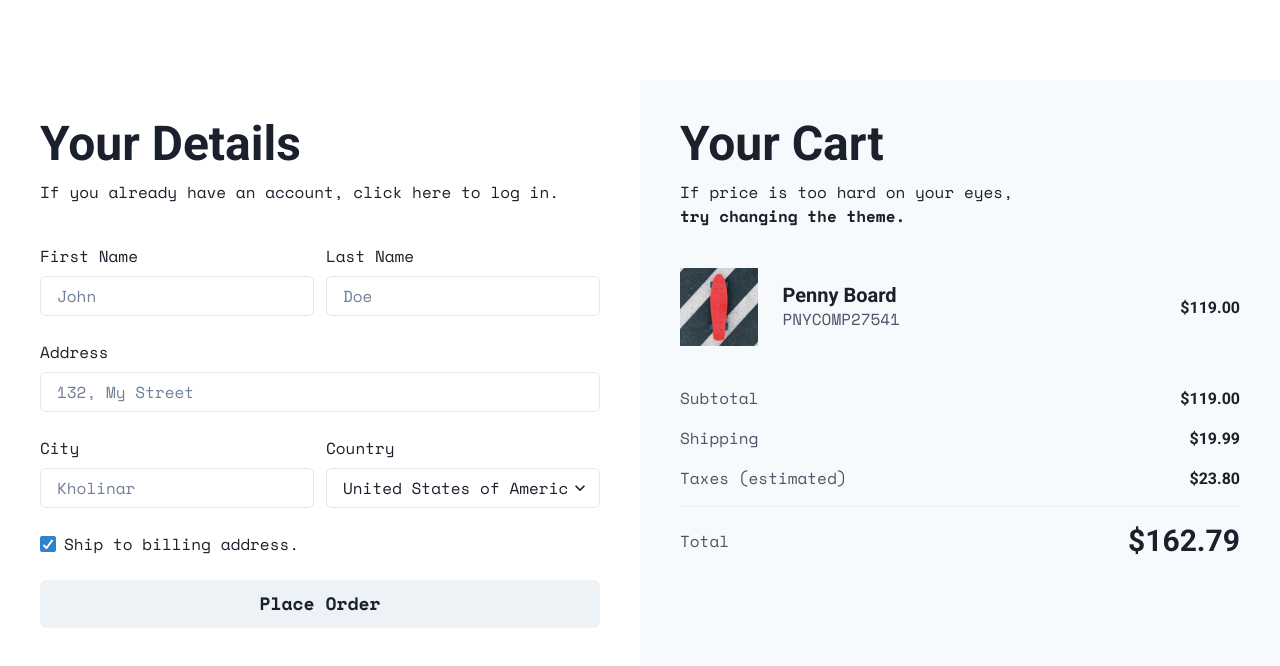
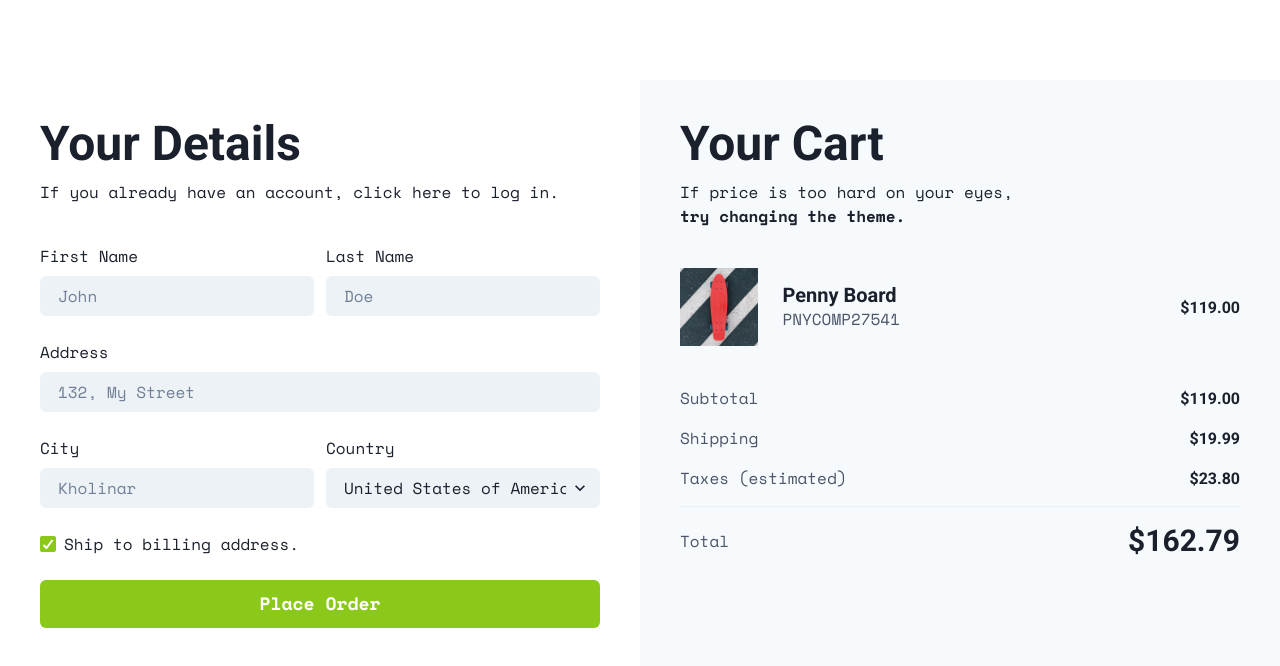
Before and after one commit to SazedWorldbringer/order-page, a Next.js app: page / in a window 1280 px wide. Shown: the top 666 px of the page. Built offline with nearby package versions, Linux system fonts and the light colour scheme.

Commit message:
feat: change colorscheme of button to use custom theme, use theme extensions for color scheme and variant

```diff
--- a/src/sections/details.tsx
+++ b/src/sections/details.tsx
@@ -69,7 +69,7 @@ const Details = () => {
         </GridItem>
 
         <GridItem colSpan={2}>
-          <Button size={"lg"} w="full">
+          <Button colorScheme={"brand"} size={"lg"} w="full">
             Place Order
           </Button>
         </GridItem>
--- a/src/theme/index.ts
+++ b/src/theme/index.ts
@@ -1,10 +1,39 @@
-import { extendTheme, theme as base } from "@chakra-ui/react";
+import {
+  extendTheme,
+  theme as base,
+  withDefaultColorScheme,
+  withDefaultVariant,
+} from "@chakra-ui/react";
 
-const theme = extendTheme({
-  fonts: {
-    heading: `Roboto, ${base.fonts?.heading}`,
-    body: `Space Mono, ${base.fonts?.body}`,
+const theme = extendTheme(
+  {
+    colors: {
+      brand: {
+        50: "#f5fee5",
+        100: "#e1fbb2",
+        200: "#cdf781",
+        300: "#b8ee56",
+        400: "#a2e032",
+        500: "#8ac919",
+        600: "#71ab09",
+        700: "#578602",
+        800: "#3c5e00",
+        900: "#203300",
+      },
+    },
+    fonts: {
+      heading: `Roboto, ${base.fonts?.heading}`,
+      body: `Space Mono, ${base.fonts?.body}`,
+    },
   },
-});
+  withDefaultColorScheme({
+    colorScheme: "brand",
+    components: ["Checkbox"],
+  }),
+  withDefaultVariant({
+    variant: "filled",
+    components: ["Input", "Select"],
+  })
+);
 
 export default theme;
```
